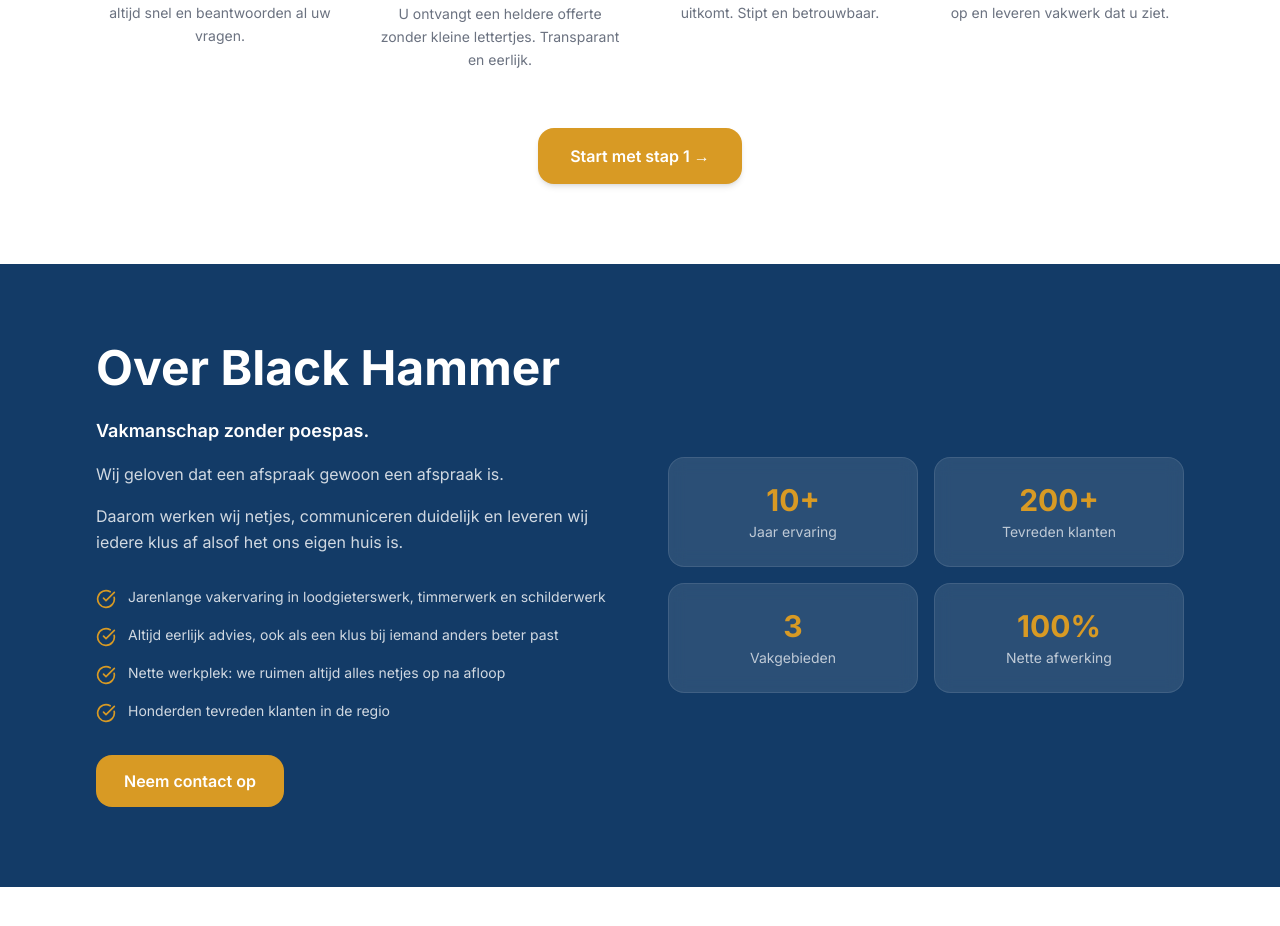
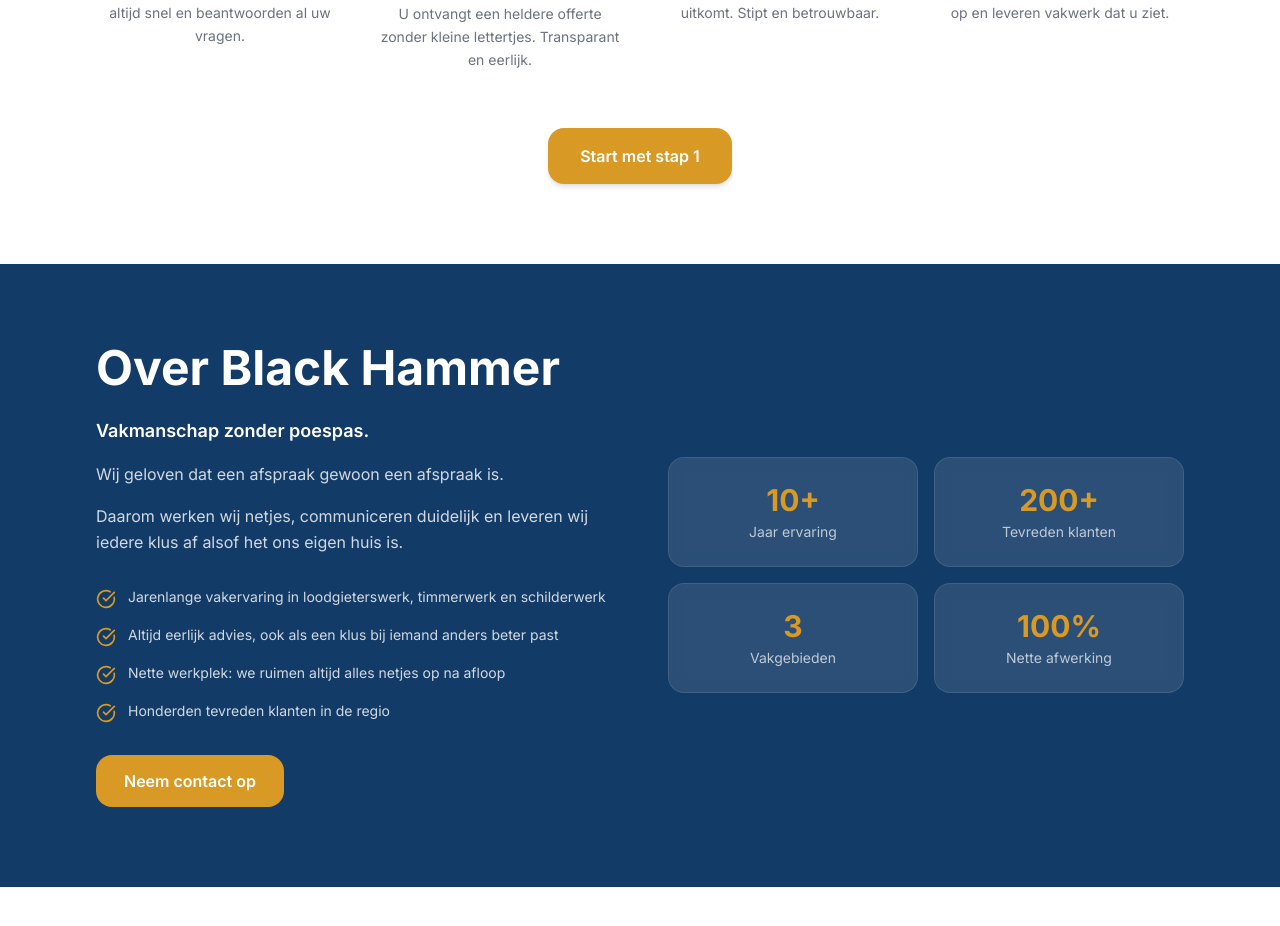
Before and after one commit to BlackhammerNL/black-hammer, a Next.js app: page / in a window 1280 px wide. Shown: the part 4024-4950 px from the top of the page. Built offline with nearby package versions, Linux system fonts and the light colour scheme.

Commit message:
Remove arrow from process CTA button

```diff
--- a/components/Process.tsx
+++ b/components/Process.tsx
@@ -99,7 +99,7 @@
             href="#contact"
             className="inline-flex items-center gap-2 bg-accent hover:bg-accent-dark text-white font-semibold px-8 py-4 rounded-2xl shadow-md transition-all hover:scale-105"
           >
-            Start met stap 1 →
+            Start met stap 1
           </a>
         </motion.div>
       </div>
```
